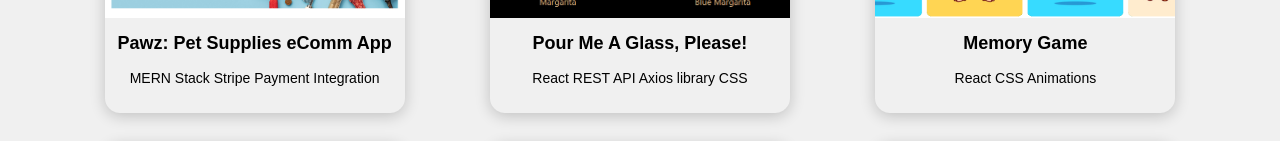
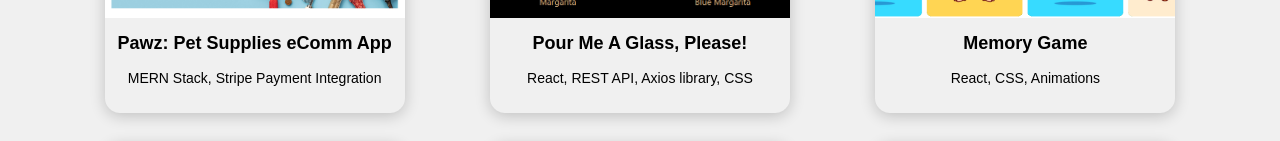
Before and after one commit to gail-lobo/Portfolio, a React (Create React App) app: page /projects in a window 1280 px wide. Shown: the part 397-538 px from the top of the page. Built offline with nearby package versions, Linux system fonts and the light colour scheme.

Commit message:
Update ProjectList.js

```diff
--- a/src/assets/ProjectList.js
+++ b/src/assets/ProjectList.js
@@ -9,7 +9,7 @@ const ProjectList = [
   {
     name: "Pawz: Pet Supplies eComm App",
     image: Pawz,
-    skills: ["MERN Stack", "Stripe Payment Integration"],
+    skills: ["MERN Stack,", "Stripe Payment Integration"],
     features: [
       "Responsive app design",
       "Categorization and search functionality",
@@ -23,7 +23,7 @@ const ProjectList = [
   {
     name: "Pour Me A Glass, Please!",
     image: PourMeAGlass,
-    skills: ["React", "REST API", "Axios library", "CSS"],
+    skills: ["React,", "REST API,", "Axios library,", "CSS"],
     features: [
       "Responsive design optimized for various screen sizes",
       "Intuitive filtering and search options for beverages",
@@ -35,7 +35,7 @@ const ProjectList = [
   {
     name: "Memory Game",
     image: MemoryGame,
-    skills: ["React", "CSS", "Animations"],
+    skills: ["React,", "CSS,", "Animations"],
     features: [
       "Engaging gameplay: Match identical pairs of images in a grid",
       "Interactive flip animation when cards do not match",
@@ -47,7 +47,7 @@ const ProjectList = [
   {
     name: "Tic Tac Toe",
     image: TicTacToe,
-    skills: ["React", "CSS"],
+    skills: ["React,", "CSS"],
     features: [
       "Classic 'X's and 'O's gameplay",
       "Informative prompts for player turns and prohibited actions",
@@ -59,7 +59,7 @@ const ProjectList = [
   {
     name: "Employee Management",
     image: EmployeeManagement,
-    skills: ["React", "JSON-Server", "Bootstrap", "CSS"],
+    skills: ["React,", "JSON-Server,", "Bootstrap,", "CSS"],
     features: [
       "Efficient employee details management with navigable interface",
       "View employee information",
@@ -73,7 +73,7 @@ const ProjectList = [
   {
     name: "Portfolio",
     image: Portfolio,
-    skills: ["React", "CSS", "Animations", "Material UI"],
+    skills: ["React,", "CSS,", "Animations,", "Material UI"],
     features: [
       "Showcase of skills, projects, education, and work experience",
       "Seamless navigation and responsive design for optimal user experience",
```
